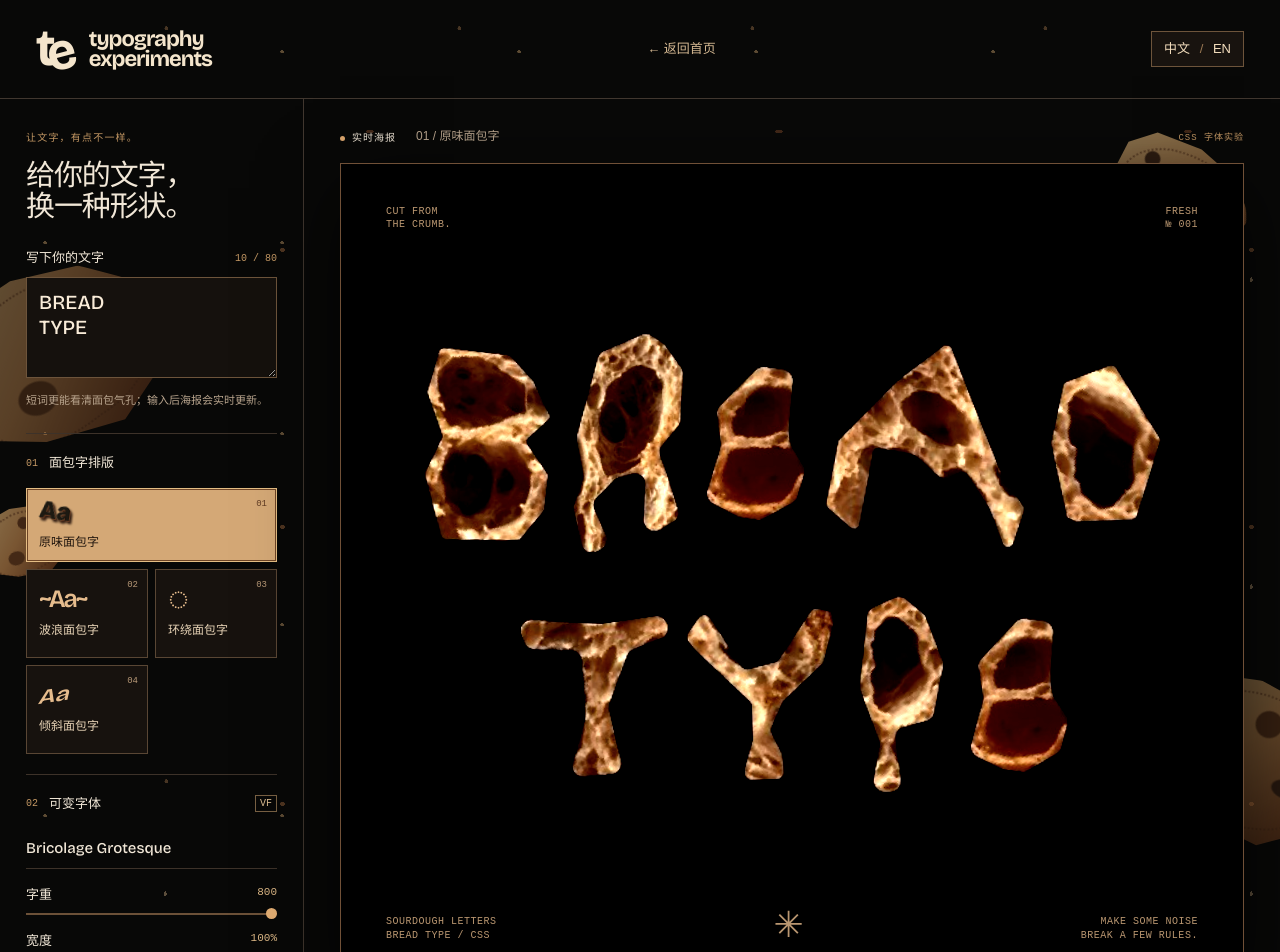
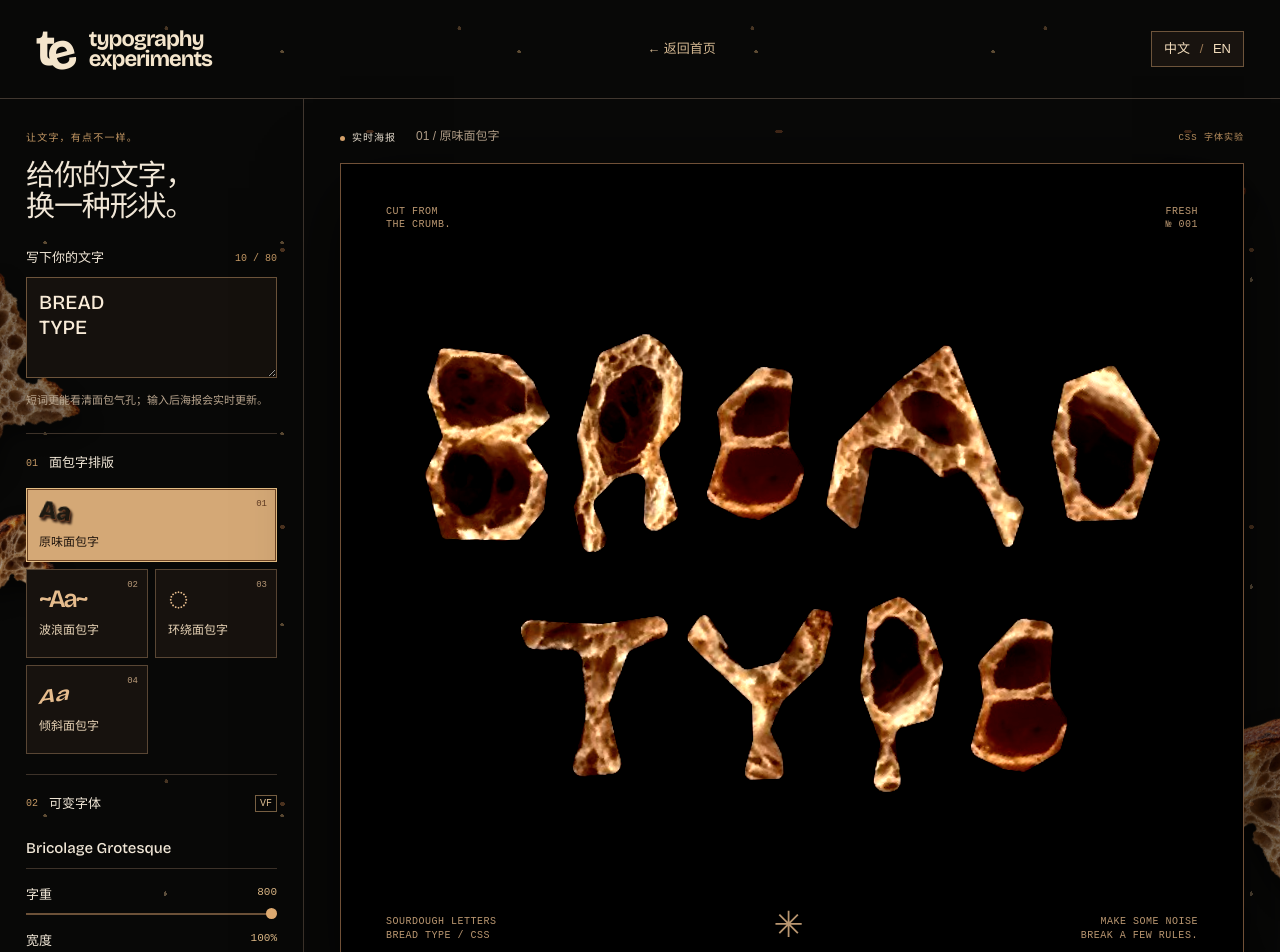
Before and after one commit to maq22359-spec/prototyping5, a Next.js app: page /prototypes/typography-experiments in a window 1280 px wide. Shown: the top 952 px of the page. Built offline with nearby package versions, Linux system fonts and the light colour scheme.

Commit message:
Use photographic bread fragments for typography page

```diff
--- a/app/prototypes/typography-experiments/styles.module.css
+++ b/app/prototypes/typography-experiments/styles.module.css
@@ -131,26 +131,20 @@
   position:absolute;
   display:block;
   width:120px;
-  height:88px;
-  opacity:.56;
-  border-radius:36% 58% 45% 50%;
-  clip-path:polygon(5% 30%,18% 10%,48% 3%,76% 10%,98% 33%,91% 76%,68% 95%,35% 89%,7% 72%);
-  background:
-    radial-gradient(circle at 24% 32%,#4c2d19 0 5%,transparent 6%),
-    radial-gradient(ellipse at 57% 26%,#6d3e1f 0 7%,transparent 8%),
-    radial-gradient(ellipse at 73% 59%,#482a19 0 6%,transparent 7%),
-    radial-gradient(ellipse at 39% 66%,#744522 0 9%,transparent 10%),
-    linear-gradient(135deg,#f6ce8c 5%,#d39455 45%,#874b25 80%,#4c2918);
-  filter:drop-shadow(0 12px 9px #000b);
+  height:120px;
+  opacity:.68;
+  background-image:url('./assets/bread-fragments.png');
+  background-size:200% 200%;
+  background-repeat:no-repeat;
+  filter:drop-shadow(0 12px 10px #000c);
 }
-.root .breadPiece::after {position:absolute;inset:10%;border:2px dotted #6d3d2099;border-radius:43% 52% 38% 46%;content:'';transform:rotate(-12deg);}
-.root .breadPieceOne {top:10%;right:2%;width:155px;height:115px;transform:rotate(31deg);}
-.root .breadPieceTwo {top:36%;left:-27px;width:100px;height:78px;transform:rotate(-19deg);}
-.root .breadPieceThree {top:65%;right:3%;width:128px;height:99px;transform:rotate(-28deg);}
-.root .breadPieceFour {bottom:4%;left:9%;width:83px;height:63px;transform:rotate(18deg);}
-.root .breadPieceFive {top:19%;left:-72px;width:245px;height:188px;opacity:.4;transform:rotate(-24deg);}
-.root .breadPieceSix {top:48%;right:-74px;width:225px;height:172px;opacity:.46;transform:rotate(18deg);}
-.root .breadPieceSeven {top:78%;left:-83px;width:218px;height:161px;opacity:.36;transform:rotate(39deg);}
+.root .breadPieceOne {top:10%;right:2%;width:155px;height:155px;background-position:0 0;transform:rotate(31deg);}
+.root .breadPieceTwo {top:36%;left:-40px;width:100px;height:100px;background-position:100% 0;transform:rotate(-19deg);}
+.root .breadPieceThree {top:65%;right:1%;width:130px;height:130px;background-position:0 100%;transform:rotate(-28deg);}
+.root .breadPieceFour {bottom:4%;left:9%;width:85px;height:85px;background-position:100% 100%;transform:rotate(18deg);}
+.root .breadPieceFive {top:19%;left:-140px;width:230px;height:230px;opacity:.54;background-position:0 0;transform:rotate(-24deg);}
+.root .breadPieceSix {top:48%;right:-110px;width:225px;height:225px;opacity:.58;background-position:100% 0;transform:rotate(18deg);}
+.root .breadPieceSeven {top:78%;left:-155px;width:215px;height:215px;opacity:.5;background-position:0 100%;transform:rotate(39deg);}
 @media(max-width:760px) {
   .root header {flex-wrap:wrap;gap:10px 14px;}
   .root .brand {flex:1 1 200px;min-width:0;}
@@ -162,9 +156,9 @@
   .root .breadPieceTwo {top:29%;left:-43px;opacity:.37;}
   .root .breadPieceThree {display:none;}
   .root .breadPieceFour {left:-48px;opacity:.32;}
-  .root .breadPieceFive {top:20%;left:-104px;width:178px;height:142px;opacity:.27;}
-  .root .breadPieceSix {top:52%;right:-112px;width:190px;height:143px;opacity:.27;}
-  .root .breadPieceSeven {top:81%;left:-112px;width:188px;height:142px;opacity:.24;}
+  .root .breadPieceFive {top:20%;left:-126px;width:178px;height:178px;opacity:.28;}
+  .root .breadPieceSix {top:52%;right:-112px;width:190px;height:190px;opacity:.28;}
+  .root .breadPieceSeven {top:81%;left:-136px;width:188px;height:188px;opacity:.25;}
 }
 @media print {
   .root {background:#fff;color:#222;color-scheme:light;}
```
Also changed, not shown: app/prototypes/typography-experiments/assets/bread-fragments.png (added).
